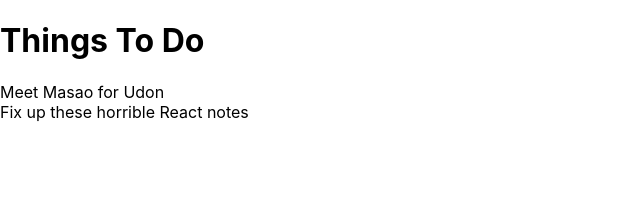
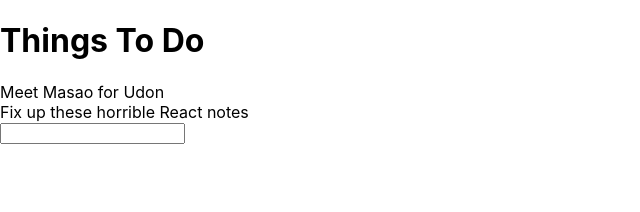
Before and after one commit to jasoncd31/todo, a React (Create React App) app: page / in a window 1280 px wide. Shown: the top 212 px of the page, without its empty margins (0-640 px from the left). Built offline with nearby package versions, Linux system fonts and the light colour scheme.

Commit message:
Added Functionality to Todo

```diff
--- a/src/App.js
+++ b/src/App.js
@@ -1,5 +1,7 @@
 import React, { useState } from 'react';
-import TodoList from './TodoList'
+import TodoList from './TodoList';
+import TodoEntryForm from './TodoEntryForm';
+
 
 export default function App() {
   const [todos, setTodos] = useState([
@@ -9,10 +11,21 @@ export default function App() {
   function deleteTodo(id) {
     setTodos(todos => todos.filter(todo => todo.id !== id));
   }
+  function addTodo(todo) {
+  setTodos(todos => [...todos, todo]);
+  }
+  function submit(e) {
+  e.preventDefault();
+  if (content.trim()) {
+    adder({ id: Math.random(), content });
+  }
+  setContent('');
+  }
   return (
     <div className="App">
       <h1>Things To Do</h1>
       <TodoList todos={todos} deleter={deleteTodo} />
+      <TodoEntryForm adder={addTodo} />
     </div>
   );
 }
--- /dev/null
+++ b/src/TodoEntryForm.js
@@ -0,0 +1,15 @@
+import React, { useState } from 'react';
+
+export default function TodoEntryForm( { adder }) {
+  const [content, setContent] = useState('');
+  function submit(e) {
+    e.preventDefault();
+    adder({ id: Math.random(), content });
+    setContent('');
+  }
+  return (
+    <form onSubmit={submit}>
+      <input value={content} onChange={e => setContent(e.target.value)} />
+    </form>
+  )
+}
```
